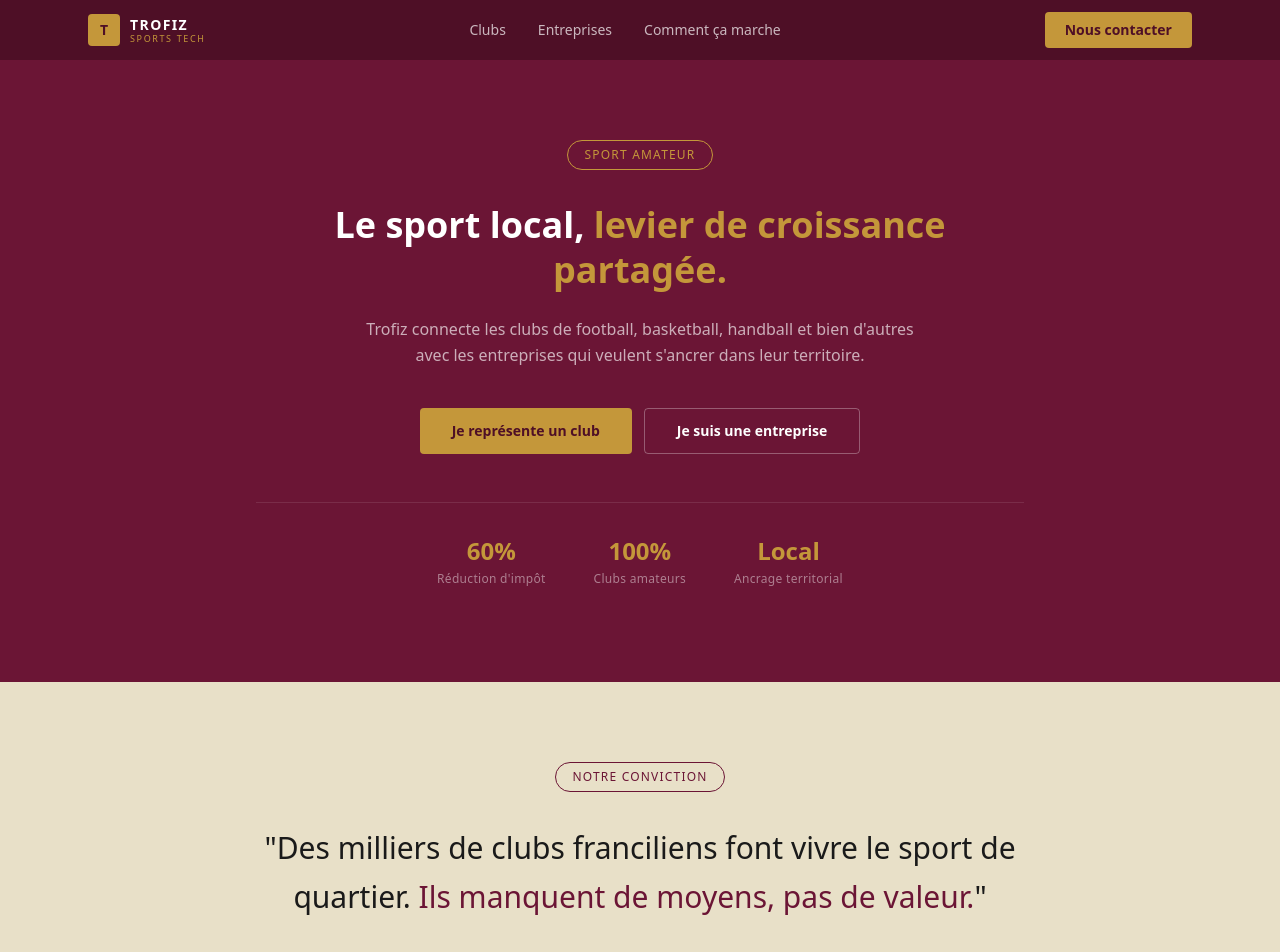
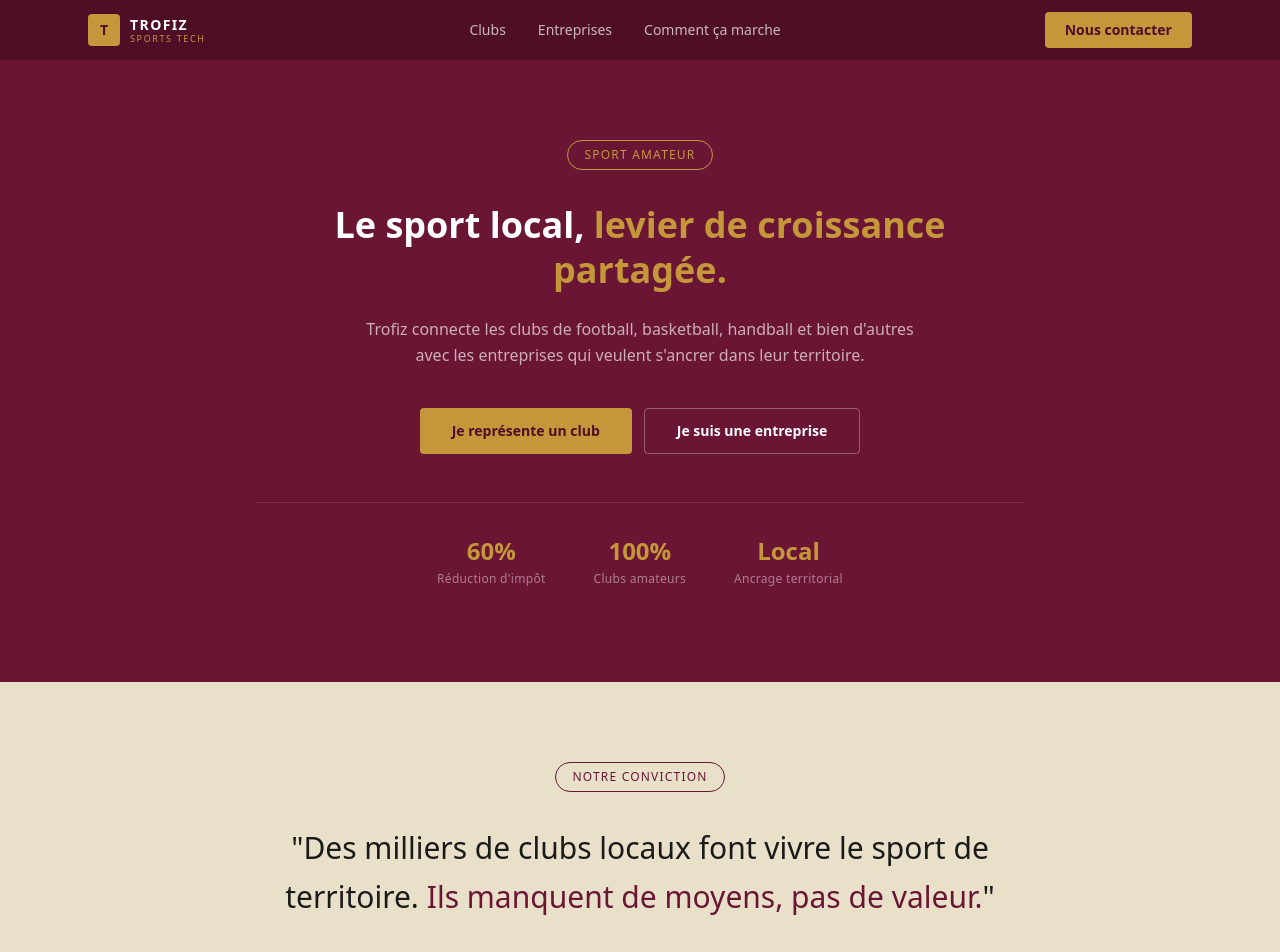
Before and after one commit to floroudier/trofiz, a Next.js app: page / in a window 1280 px wide. Shown: the top 952 px of the page. Built offline with nearby package versions, Linux system fonts and the light colour scheme.

Commit message:
fix: remove all IDF/francilien mentions across site

```diff
--- a/app/layout.tsx
+++ b/app/layout.tsx
@@ -3,10 +3,10 @@ import "./globals.css";
 
 export const metadata: Metadata = {
   title: "Trofiz — Sports Tech",
-  description: "Trofiz connecte les clubs sportifs amateurs d'Île-de-France avec les entreprises qui veulent s'ancrer dans leur territoire.",
+  description: "Trofiz connecte les clubs sportifs amateurs avec les entreprises qui veulent s'ancrer dans leur territoire.",
   openGraph: {
     title: "Trofiz — Sports Tech",
-    description: "Le lien entre clubs sportifs amateurs et entreprises sponsors en Île-de-France.",
+    description: "Le lien entre clubs sportifs amateurs et entreprises qui veulent s'ancrer dans leur territoire.",
     locale: "fr_FR",
     type: "website",
   },
--- a/components/Manifesto.tsx
+++ b/components/Manifesto.tsx
@@ -10,7 +10,7 @@ export default function Manifesto() {
         </div>
 
         <blockquote style={{ color: "var(--charcoal)" }} className="text-xl md:text-3xl font-light leading-relaxed mb-8">
-          "Des milliers de clubs franciliens font vivre le sport de quartier.{" "}
+          "Des milliers de clubs locaux font vivre le sport de territoire.{" "}
           <span style={{ color: "var(--bordeaux)" }} className="font-medium">
             Ils manquent de moyens, pas de valeur.
           </span>"
```
